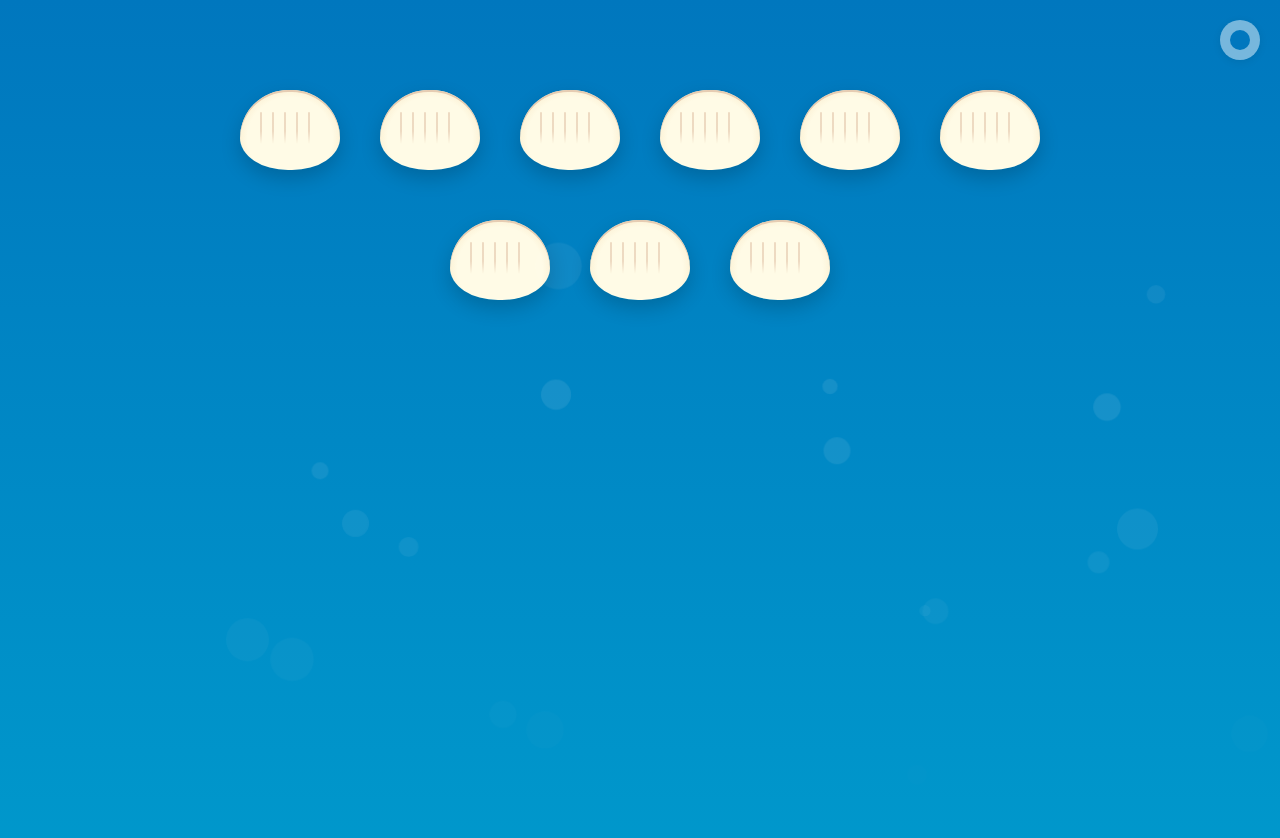
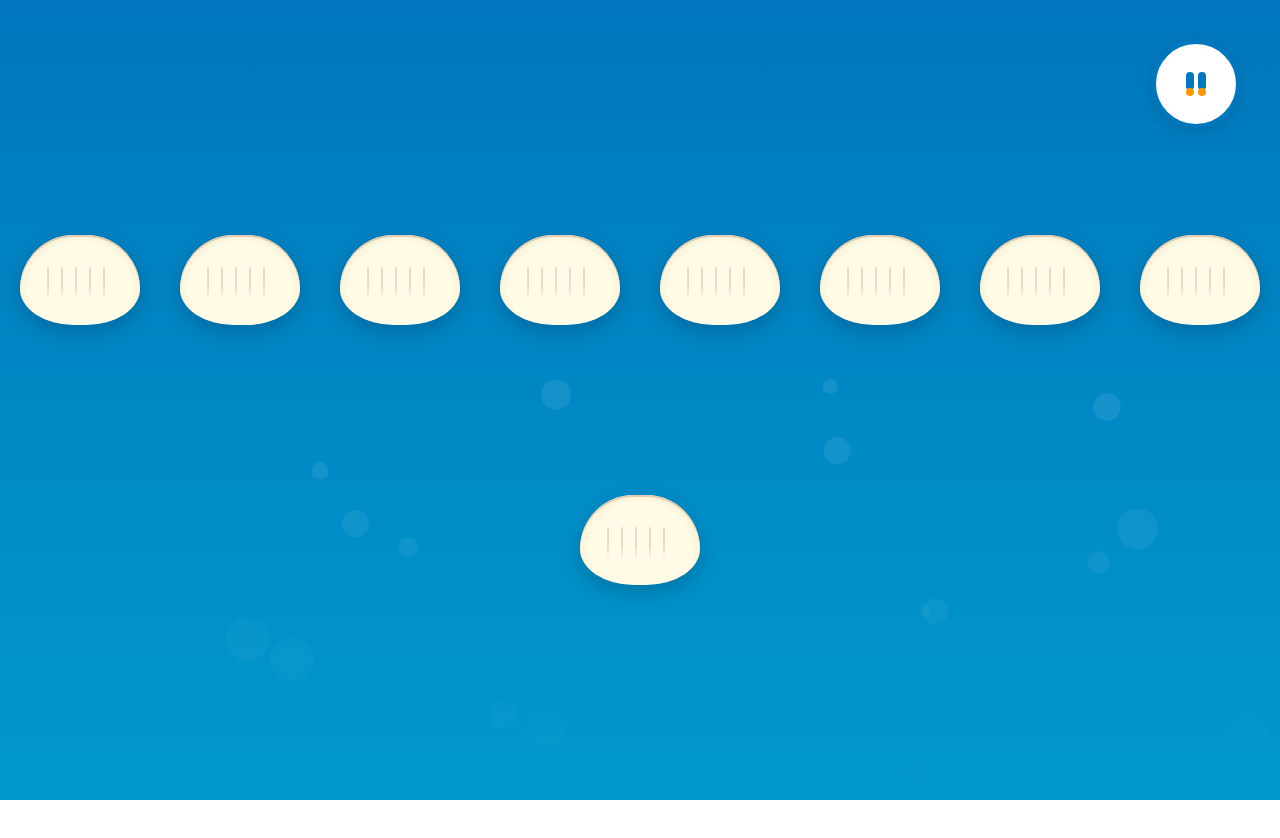
Before and after one commit to klkingkl99/oceanworld, a plain HTML site: page index.html in a window 1280 px wide. After the commit the page ends 800 px from the top, so only its background shows below. Drawn offline with Linux system fonts and the light colour scheme.

Commit message:
Add files via upload

```diff
--- a/index.html
+++ b/index.html
@@ -3,26 +3,33 @@
 <head>
     <meta charset="UTF-8">
     <title>珍珠捕捞游戏</title>
+    <meta name="viewport" content="width=1080, height=1920, initial-scale=1.0, maximum-scale=1.0, user-scalable=no">
     <style>
-        body {
+        html, body {
+            width: 100vw;
+            height: 100vh;
+            margin: 0;
+            padding: 0;
             background: linear-gradient(to bottom, #0077be 0%, #0099cc 100%);
-            margin: 0;
-            min-height: 100vh;
             font-family: Arial, sans-serif;
-            overflow-x: hidden;
+            overflow: hidden;
         }
         .shells-wrapper {
             display: flex;
             flex-wrap: wrap;
             justify-content: center;
-            align-items: flex-start;
+            align-items: center;
             gap: 40px 40px;
-            max-width: 900px;
-            margin: 80px auto 0 auto;
+            width: 100vw;
+            height: 60vh;
+            position: absolute;
+            top: 50%;
+            left: 50%;
+            transform: translate(-50%, -50%);
         }
         .shell {
-            width: 100px;
-            height: 90px;
+            width: 120px;
+            height: 110px;
             position: relative;
             cursor: pointer;
             transition: transform 0.2s;
@@ -30,13 +37,14 @@
             align-items: flex-end;
             justify-content: center;
             background: none;
+            touch-action: manipulation;
         }
         .shell:hover {
             transform: scale(1.08);
         }
         .shell-shape {
-            width: 100px;
-            height: 80px;
+            width: 120px;
+            height: 90px;
             background: radial-gradient(ellipse at 50% 60%, #fffbe6 60%, #f5deb3 100%);
             border-radius: 60px 60px 60px 60px / 60px 60px 40px 40px;
             box-shadow: 0 8px 20px rgba(0,0,0,0.18), 0 2px 0 #e6ccb2 inset;
@@ -48,7 +56,7 @@
             position: absolute;
             bottom: 18px;
             left: 50%;
-            width: 80px;
+            width: 90px;
             height: 40px;
             transform: translateX(-50%);
             pointer-events: none;
@@ -62,11 +70,11 @@
             border-radius: 2px;
             opacity: 0.7;
         }
-        .shell-lines span:nth-child(1) { left: 10px; }
-        .shell-lines span:nth-child(2) { left: 22px; }
-        .shell-lines span:nth-child(3) { left: 34px; }
-        .shell-lines span:nth-child(4) { left: 46px; }
-        .shell-lines span:nth-child(5) { left: 58px; }
+        .shell-lines span:nth-child(1) { left: 12px; }
+        .shell-lines span:nth-child(2) { left: 26px; }
+        .shell-lines span:nth-child(3) { left: 40px; }
+        .shell-lines span:nth-child(4) { left: 54px; }
+        .shell-lines span:nth-child(5) { left: 68px; }
         .shell.clicked .shell-shape {
             box-shadow: 0 0 30px 10px #ffe4b5, 0 8px 20px rgba(0,0,0,0.18);
             filter: brightness(1.1);
@@ -74,50 +82,83 @@
         .popup {
             display: none;
             position: fixed;
-            top: 40%;
+            top: 45%;
             left: 50%;
             transform: translate(-50%,-50%);
             background: #fff;
-            padding: 24px 36px;
-            border-radius: 14px;
+            padding: 32px 48px;
+            border-radius: 18px;
             box-shadow: 0 5px 25px rgba(0,0,0,0.18);
             z-index: 100;
             text-align: center;
+            font-size: 1.4rem;
         }
         .claim-button {
-            margin-top: 20px;
-            padding: 10px 30px;
+            margin-top: 24px;
+            padding: 16px 40px;
             background: #4CAF50;
             color: #fff;
             border: none;
-            border-radius: 5px;
+            border-radius: 8px;
             cursor: pointer;
-            font-size: 16px;
+            font-size: 1.2rem;
         }
         .music-control {
             position: fixed;
-            top: 20px;
-            right: 20px;
-            width: 40px;
-            height: 40px;
-            background: #fff7;
+            top: 40px;
+            right: 40px;
+            width: 80px;
+            height: 80px;
+            background: #fff;
             border-radius: 50%;
             cursor: pointer;
             display: flex;
             align-items: center;
             justify-content: center;
-            z-index: 10;
-            box-shadow: 0 2px 8px rgba(0,0,0,0.08);
+            z-index: 200;
+            box-shadow: 0 4px 16px rgba(0,0,0,0.12);
+            border: 4px solid #0077be;
+            transition: box-shadow 0.2s, border 0.2s;
+        }
+        .music-control:active {
+            box-shadow: 0 2px 8px rgba(0,0,0,0.18);
+            border: 4px solid #ff9800;
         }
         .music-icon {
-            width: 20px;
-            height: 20px;
+            width: 40px;
+            height: 40px;
+            position: relative;
+            background: none;
+        }
+        /* 音符图案 */
+        .music-icon:before {
+            content: "";
+            display: block;
+            position: absolute;
+            left: 10px;
+            top: 8px;
+            width: 8px;
+            height: 18px;
+            border-radius: 4px;
             background: #0077be;
+            box-shadow: 12px 0 0 0 #0077be;
+        }
+        .music-icon:after {
+            content: "";
+            display: block;
+            position: absolute;
+            left: 10px;
+            top: 24px;
+            width: 8px;
+            height: 8px;
             border-radius: 50%;
-            position: relative;
+            background: #ff9800;
+            box-shadow: 12px 0 0 0 #ff9800;
         }
-        .muted .music-icon {
-            background: #ff0000;
+        .muted .music-icon:before,
+        .muted .music-icon:after {
+            background: #ff0000 !important;
+            box-shadow: 12px 0 0 0 #ff0000 !important;
         }
         /* 气泡动画 */
         @keyframes bubble {
@@ -131,6 +172,10 @@
             background-color: rgba(255, 255, 255, 0.18);
             border-radius: 50%;
             z-index: 0;
+        }
+        @media (max-width: 1080px) {
+            html, body { width: 100vw; }
+            .shells-wrapper { width: 100vw; }
         }
     </style>
 </head>
@@ -195,7 +240,7 @@
         <p id="reward-message"></p>
         <button class="claim-button" onclick="closePopup()">关闭</button>
     </div>
-    <div class="music-control" onclick="toggleMusic()" id="musicBtn">
+    <div class="music-control" onclick="toggleMusic()" id="musicBtn" title="点击播放/暂停音乐">
         <div class="music-icon"></div>
     </div>
     <audio id="background-sound" preload="auto" loop>
@@ -237,11 +282,13 @@
             document.getElementById('popup').style.display = 'block';
             shell.classList.add('clicked');
             shell.style.pointerEvents = "none";
+            // 点击贝壳时自动播放音乐
             if (!isMusicPlaying) toggleMusic();
         }
         function closePopup() {
             document.getElementById('popup').style.display = 'none';
         }
+        // 兼容自动播放策略，首次用户点击才允许播放
         document.addEventListener('click', function enableAudio() {
             backgroundSound.load();
             document.removeEventListener('click', enableAudio);
```
